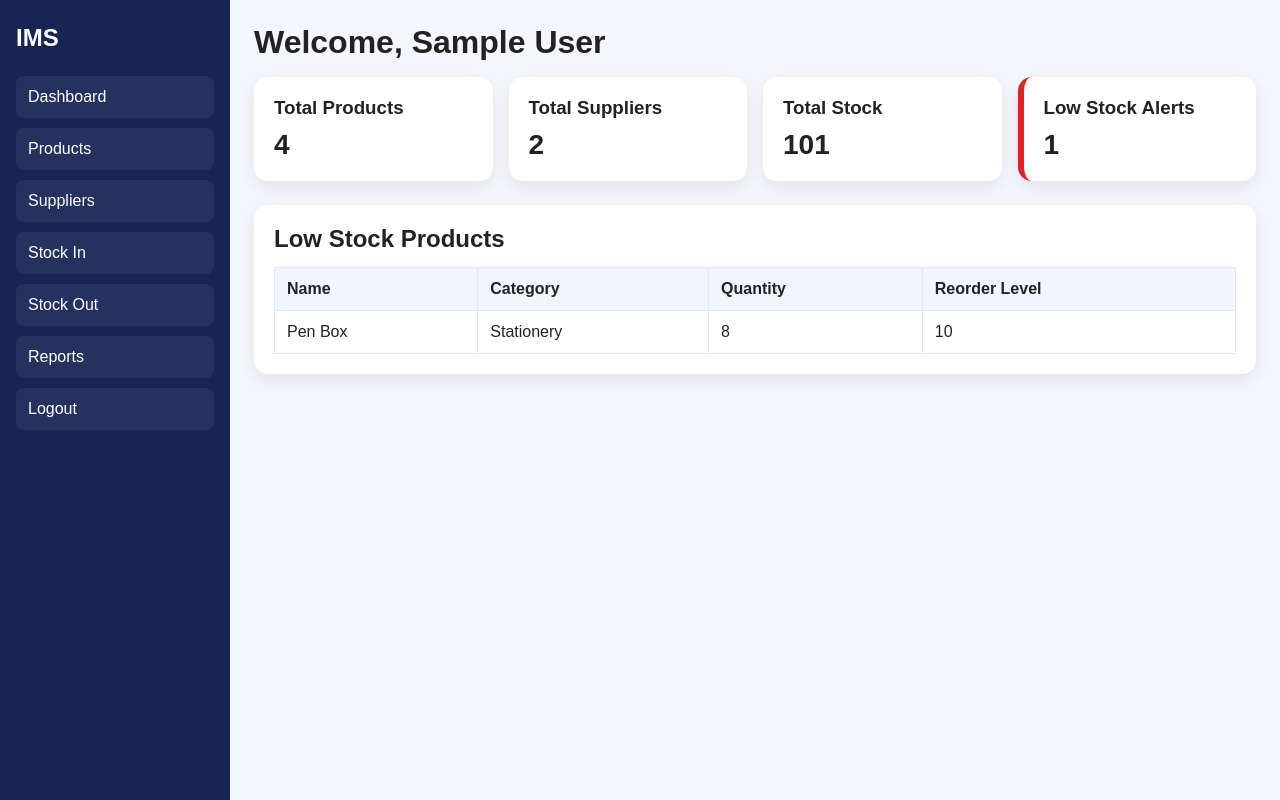
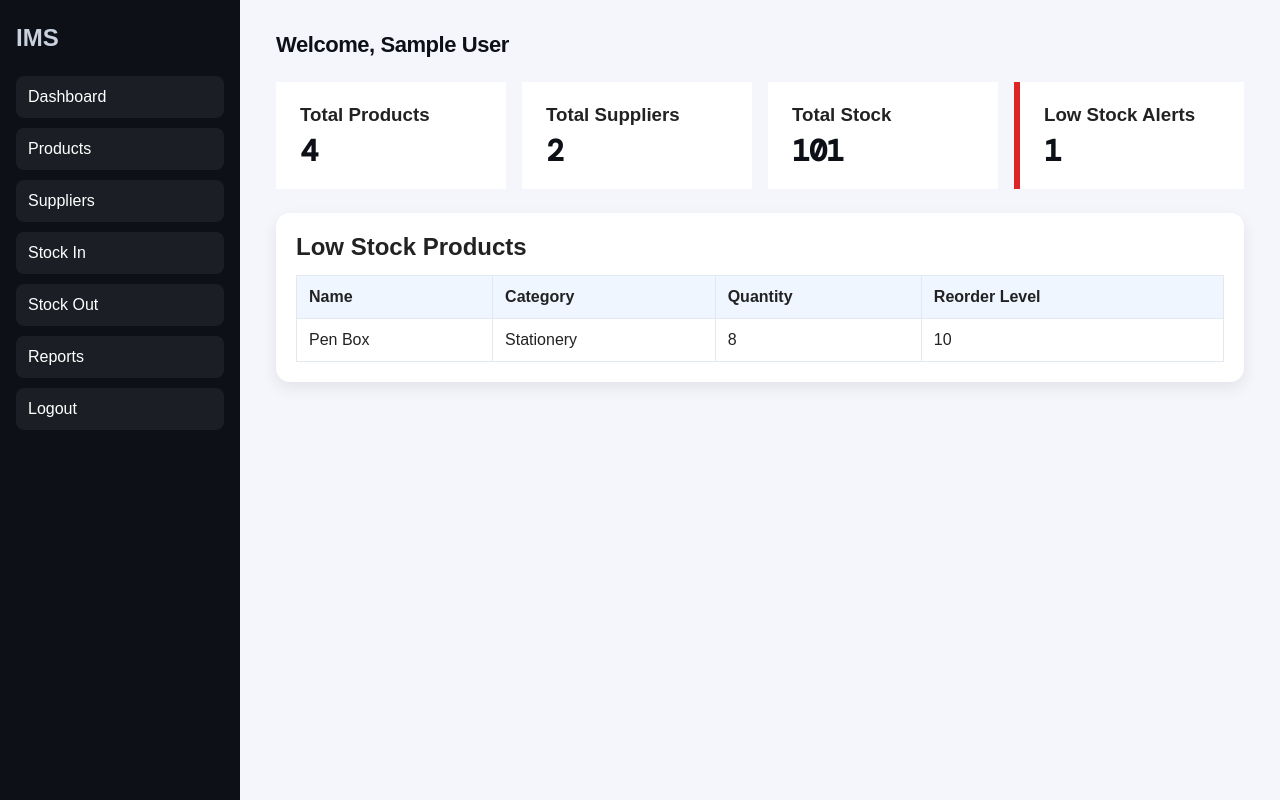
Before and after one commit to rahat1517/WebTechProject, a PHP site: page /dashboard.php in a window 1280 px wide. Run offline with PHP 8.4, Linux system fonts and the light colour scheme; the visitor is signed in with stand-in values (Sample User, id 1); data comes from the database, SQL or seed files in the repository.

Commit message:
Update style.css

```diff
--- a/assets/style.css
+++ b/assets/style.css
@@ -4,6 +4,14 @@
     --bg: #f8f9fc;
     --surface: #ffffff;
     --surface-2: #f1f4f9;
+
+    --text-primary: #0d1117;
+
+    --sidebar-bg: #0d1117;
+    --sidebar-text: #c9d0de;
+    --sidebar-hover: #1a1f2e;
+
+
 }
 
 * {
@@ -23,9 +31,12 @@ body {
     min-height: 100vh;
 }
 .sidebar {
-    width: 230px;
-    background: #172554;
-    color: white;
+    width: 240px;
+    flex-shrink: 0;
+    background:var(--sidebar-bg);
+    color: var(--sidebar-text);
+    display: flex;
+    flex-direction: column;
     padding: 24px 16px;
 }
 .sidebar h2 {
@@ -45,10 +56,15 @@ body {
 }
 .main-content {
     flex: 1;
-    padding: 24px;
+    padding: 32px 36px;
+    min-width: 0;
 }
 h1 {
-    margin-bottom: 16px;
+    font-size: 22px;
+    font-weight: 600;
+    letter-spacing: -0.02em;
+    color: var(--text-primary);
+    margin-bottom: 24px;
 }
 .cards {
     display: grid;
@@ -57,15 +73,32 @@ h1 {
     margin-bottom: 24px;
 }
 .card {
-    background: white;
-    border-radius: 14px;
-    padding: 20px;
-    box-shadow: 0 6px 16px rgba(0,0,0,0.08);
+    background: var(--surface);
+    border-radius: var(--radius-lg);
+    padding: 22px 24px;
+    box-shadow: var(--shadow-sm);
+    border: 1px solid var(--border);
+    position: relative;
+    overflow: hidden;
+    transition: box-shadow var(--transition), transform var(--transition);
+}
+
+.card:hover{
+    box-shadow: var(--shadow-md);
+    transform: translateY(-1px);
+}
+
+.card:hover::after{
+    opacity: 1;
 }
 .card p {
-    font-size: 28px;
-    font-weight: bold;
-    margin-top: 10px;
+    font-size: 30px;
+    font-weight: 600;
+    letter-spacing: -0.03em;
+    color: var(--text-primary);
+    margin-top: 8px;
+    font-family: 'DM Mono', monospace;
+    line-height: 1.1;
 }
 .card.danger {
     border-left: 6px solid #dc2626;
```
